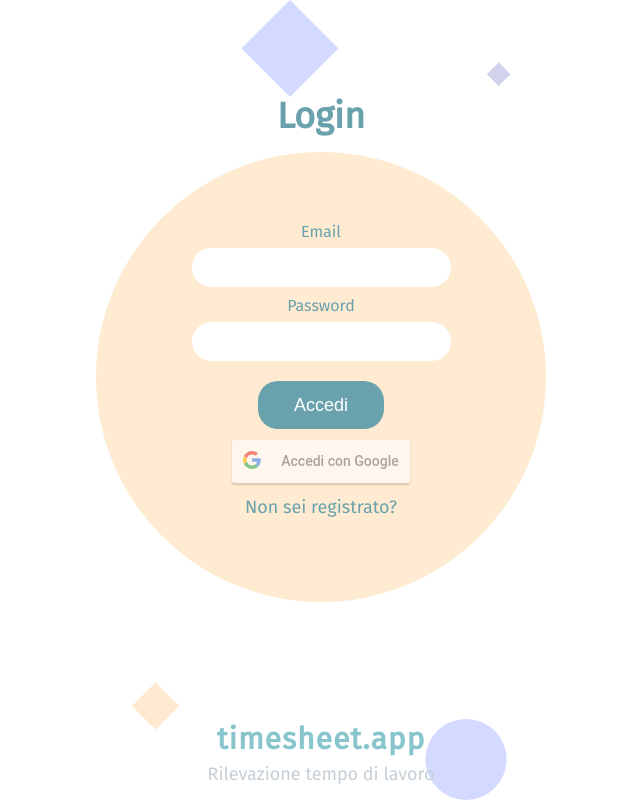
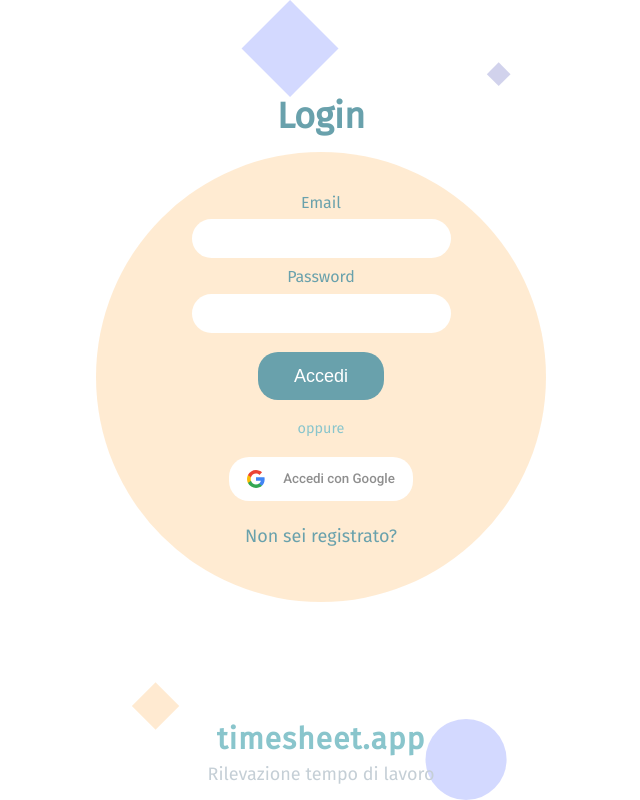
Before and after one commit to marilari88/ore-lavorate-frontend, a React (Create React App) app: page /login in a window 1280 px wide. Shown: the whole page, without its empty margins (319-959 px from the left). Built offline with nearby package versions, Linux system fonts and the light colour scheme; no server answers.

Commit message:
Personalizzato pulsante login con google

```diff
--- a/src/App.scss
+++ b/src/App.scss
@@ -1,4 +1,5 @@
 @import url("https://fonts.googleapis.com/css?family=Fira+Sans");
+@import url("https://fonts.googleapis.com/css2?family=Roboto:wght@500&display=swap");
 
 $colore-principale: #89c5cc;
 $colore-secondario: #69a1ac;
@@ -269,6 +270,7 @@ html {
               }
             }
           }
+
           .submitForm {
             margin: 0.6rem auto;
             background-color: $colore-secondario;
@@ -283,6 +285,41 @@ html {
               cursor: pointer;
             }
           }
+
+          .oppure {
+            font-size: 0.8rem;
+            margin: 0.5rem;
+            color: $colore-principale;
+          }
+
+          .googleButton {
+            margin: 0.6rem;
+            background-color: white;
+            padding: 0 18px;
+            height: 44px;
+            border: none;
+            border-radius: 20px;
+            outline: none;
+            &:hover {
+              background-color: #f5f5f5;
+              cursor: pointer;
+            }
+            display: flex;
+            align-items: center;
+
+            img {
+              margin-right: 18px;
+              height: 18px;
+              width: 18px;
+            }
+
+            span {
+              font-family: "Roboto", sans-serif;
+              size: 14px;
+              color: #00000071;
+            }
+          }
+
           .linkForm {
             width: 100%;
             box-sizing: border-box;
--- a/src/components/pages/Login.js
+++ b/src/components/pages/Login.js
@@ -3,6 +3,7 @@ import GoogleLogin from "react-google-login";
 import { Link, useHistory } from "react-router-dom";
 import { useAuth } from "../../context/UserContext";
 import AuthService from "../../services/AuthService";
+import GoogleLogo from "../../asset/logo_google.svg";
 
 function Login(props) {
   const [email, setEmail] = useState("");
@@ -88,11 +89,18 @@ function Login(props) {
             />
           </div>
           <input type="submit" className="submitForm" value="Accedi" />
+          <div className="oppure">oppure</div>
           <GoogleLogin
             clientId="189102113218-vlo8jfnijik7dkjn4n6jrs0htk5okobf.apps.googleusercontent.com"
-            buttonText="Accedi con Google"
             onSuccess={onGoogleLoginSuccess}
             onFailure={onGoogleLoginFailure}
+            render={(renderProps) => (
+              <button onClick={renderProps.onClick} className="googleButton">
+                <img src={GoogleLogo} alt="Google Logo" />
+                <span>Accedi con Google</span>
+              </button>
+            )}
+            cookiePolicy={"single_host_origin"}
           />
           <Link to="/register" className="linkForm">
             Non sei registrato?
```
Also changed, not shown: src/asset/logo_google.svg (added).
